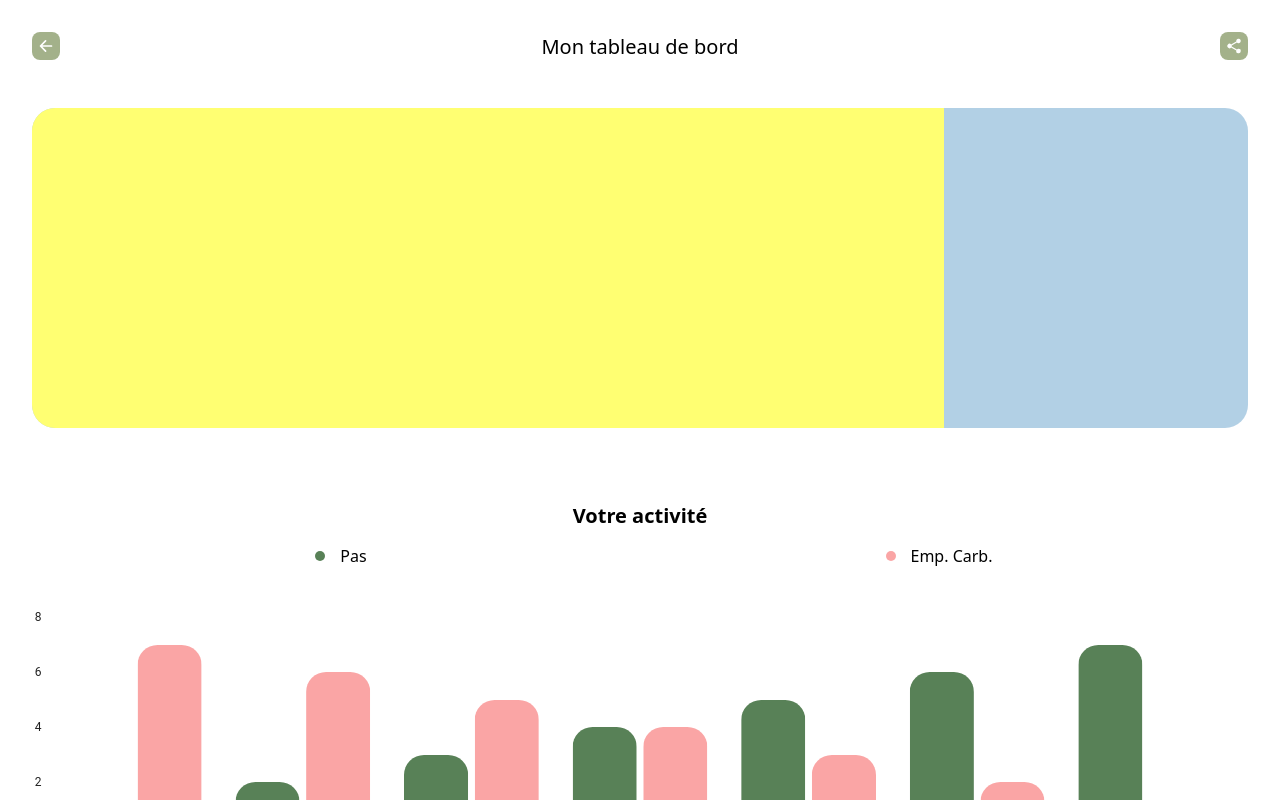
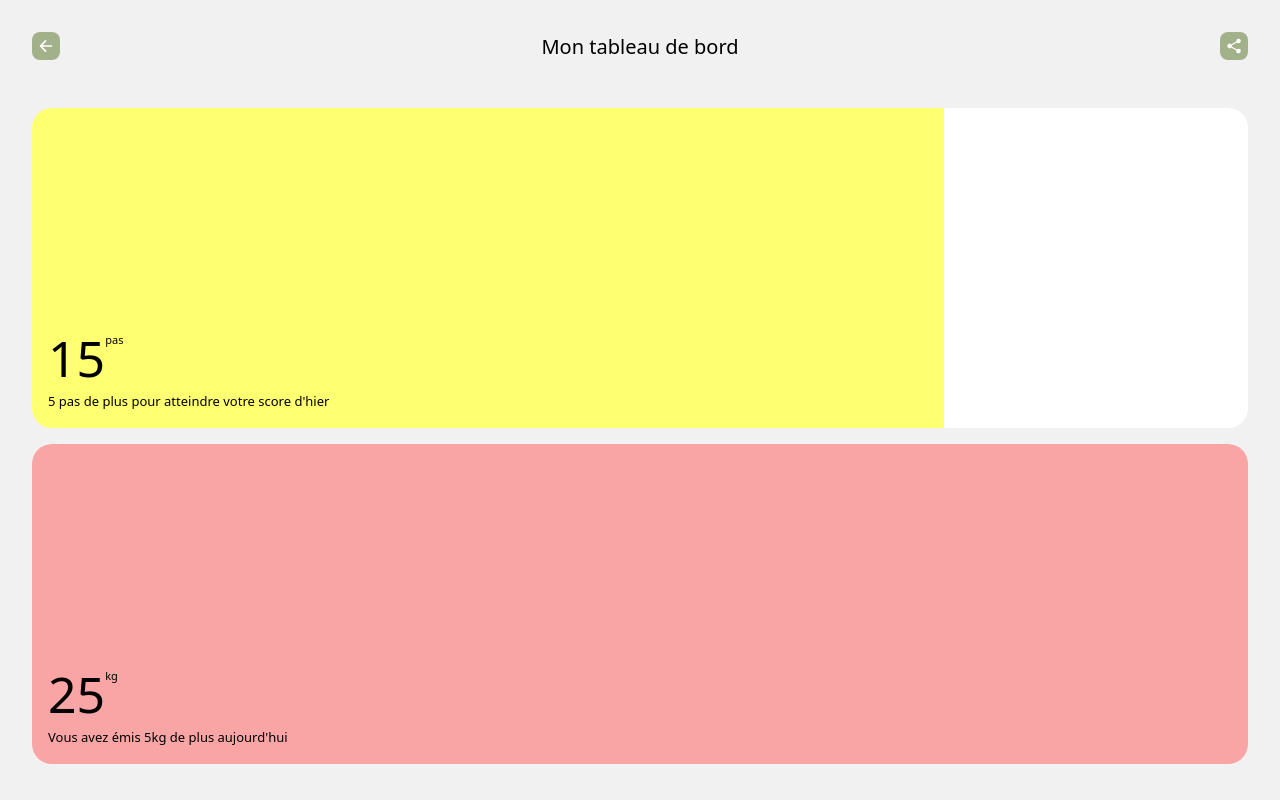
Before and after one commit to Etu1906/greenstepfront, a React (Vite) app: page /dashboard in a window 1280 px wide. Built offline with nearby package versions, Linux system fonts and the light colour scheme.

Commit message:
feat [DASHBOARD] dashboard front final (css provisoire)

```diff
--- a/src/components/dashboard/components/DashboardChart.tsx
+++ b/src/components/dashboard/components/DashboardChart.tsx
@@ -35,7 +35,11 @@ export const DashboardChart: React.FC<DashboardChartProps> = (props) => {
   return (
     <>
       <div className="dashboard-week">
-        <span className="my-title">Votre activité</span>
+      {props.type=="week" && <span className="my-title">Cette semaine</span>}
+      {props.type=="month" && <span className="my-title">Ce mois</span>}
+
+
+
         <div className="legends">
           <div className="legend">
             <div className="color" id="legend-pas-color"></div>
@@ -67,39 +71,7 @@ export const DashboardChart: React.FC<DashboardChartProps> = (props) => {
           />
         </div>
       </div>
-      <div className="dashboard-week">
-        <span className="my-title">Votre activité</span>
-        <div className="legends">
-          <div className="legend">
-            <div className="color" id="legend-pas-color"></div>
-            <div className="legend-label">Pas</div>
-          </div>
-          <div className="legend">
-            <div className="color" id="legend-carbone-color"></div>
-            <div className="legend-label">Emp. Carb.</div>
-          </div>
-        </div>
-        <div className="dashboard-chart">
-          <BarChart
-            borderRadius={20}
-            series={[
-              {
-                data: props.greendata,
-                label: "pas",
-                id: "pas",
-                color: "#588157",
-              },
-              {
-                data: props.reddata,
-                label: "empreinte carbone",
-                id: "carbone",
-                color: "#faa5a5",
-              },
-            ]}
-            xAxis={[{ data: labels, scaleType: "band" }]}
-          />
-        </div>
-      </div>
+
     </>
   );
 };
--- a/src/components/dashboard/components/DashboardComponent.tsx
+++ b/src/components/dashboard/components/DashboardComponent.tsx
@@ -6,7 +6,10 @@ export const DashboardComponent: React.FC = () => {
     <>
       <div className="inner-dashboard">
         <Progress old_value={20} actual_value={15} type={1}></Progress>
+        <Progress old_value={20} actual_value={25} type={2}></Progress>
         <DashboardChart type={"week"} greendata={[1,2,3,4,5,6,7]} reddata={[7,6,5,4,3,2,1]}/>
+        <DashboardChart type={"month"} greendata={[1,2,3,4,5,6,7,3,4,5,6,12]} reddata={[7,6,5,4,3,2,1,2,1,2,1,2]}/>
+
       </div>
     </>
   );
--- a/src/components/dashboard/components/Progress.tsx
+++ b/src/components/dashboard/components/Progress.tsx
@@ -1,4 +1,3 @@
-import { IonProgressBar } from "@ionic/react";
 import { ProgressProps } from "../types/DashboardTypes";
 
 export const Progress: React.FC<ProgressProps> = (props: ProgressProps) => {
@@ -9,7 +8,13 @@ export const Progress: React.FC<ProgressProps> = (props: ProgressProps) => {
   } else {
     percentage = props.actual_value / props.old_value;
   }
+  var borderRadius = "20px 0px 0px 20px";
+  if (props.old_value <= props.actual_value) {
+    percentage = 1;
+    borderRadius="20px";
+  }
   var color;
+
   if (props.type == 1) {
     if (percentage >= 0 && percentage <= 0.25) {
       status = 0;
@@ -39,13 +44,47 @@ export const Progress: React.FC<ProgressProps> = (props: ProgressProps) => {
       color = "danger";
     }
   }
+  var sentence_pas;
+  var sentence_carbone;
+  if (props.actual_value < props.old_value) {
+    sentence_pas = `${
+      props.old_value - props.actual_value
+    } pas de plus pour atteindre votre score d'hier`;
+    sentence_carbone = `Vous avez émis ${
+      props.old_value - props.actual_value
+    }kg de carbone en moins`;
+  } else {
+    sentence_pas = `Bravo! Vous avez fait ${
+      props.actual_value - props.old_value
+    } de pas qu'hier`;
+    sentence_carbone = `Vous avez émis ${
+      props.actual_value - props.old_value
+    }kg de plus aujourd'hui`;
+  }
+
   return (
     <>
-        <IonProgressBar
-          value={percentage}
-          className=" my-progress"
-          color={color}
-        ></IonProgressBar>
+      <div className="my-progress-container">
+        <div
+          className="my-progress"
+          style={{
+            width: `${percentage * 100}%`,
+            backgroundColor: `var(--ion-color-${color})`,
+            borderRadius:`${borderRadius}`,
+          }}
+        ></div>
+        <div className="progress-inner">
+          <div className="text-value">
+            <span className="value">{props.actual_value}</span>
+            {props.type == 1 && <span className="unit">pas</span>}
+            {props.type == 2 && <span className="unit">kg</span>}
+          </div>
+          <div className="sentence">
+            {props.type == 1 && <>{sentence_pas}</>}
+            {props.type == 2 && <>{sentence_carbone}</>}
+          </div>
+        </div>
+      </div>
     </>
   );
 };
--- a/src/components/dashboard/style/dashboard.css
+++ b/src/components/dashboard/style/dashboard.css
@@ -12,7 +12,9 @@
     padding-left: 4vh;
     padding-right: 4vh;
     font-family: system-ui, -apple-system, BlinkMacSystemFont, 'Segoe UI', Roboto, Oxygen, Ubuntu, Cantarell, 'Open Sans', 'Helvetica Neue', sans-serif !important;
+    background: #f1f1f1;
 }
+
 .dashboard-head span{
     font-size: 20px;
     /* font-weight: bold; */
@@ -57,10 +59,16 @@ ion-icon{
   }
   /* a3b18a */
 
+  .my-progress-container{
+    height:25vw;
+    border-radius: 20px;
+    background-color: white;
+    margin-top: 2vh;
+  }
   .my-progress{
-    height:25vw;
-    border-radius: 23px;
-    }
+    height: 100%;
+
+  }
 
 :root{
   --ion-color-success: #aefdae;
@@ -93,6 +101,7 @@ g{
   position: relative;
   width: 100vw;
   height: 40vh;
+  margin-left: 3vh;
 }
 .MuiChartsLegend-root {
   display: none;
@@ -145,5 +154,31 @@ g{
   background-color: #faa5a5;
 }
 .MuiChartsAxis-directionY{
-  font-family: system-ui, -apple-system, BlinkMacSystemFont, 'Segoe UI', Roboto, Oxygen, Cantarell, 'Open Sans', 'Helvetica Neue', sans-serif !important;
+  font-family: system-ui, -apple-system, BlinkMacSystemFont, 'Segoe UI', Roboto, Oxygen, Cantarell, 'Open Sans', 'Helvetica Neue', sans-serif;
 }
+.progress-text{
+  z-index: 4;
+}
+.progress-inner{
+  padding: 2vh;
+  position: relative;
+  z-index: 4;
+  top: -15vh;
+}
+.text-value{
+  display: flex;
+  justify-content: flex-start;
+  align-items: flex-start;
+}
+.value{
+  font-size: 50px;
+  font-weight:500;
+}
+.unit{
+  font-size: 11px;
+  margin-top:8px;
+}
+.sentence{
+  font-size: 13px;
+  font-weight: 300;
+}
```
